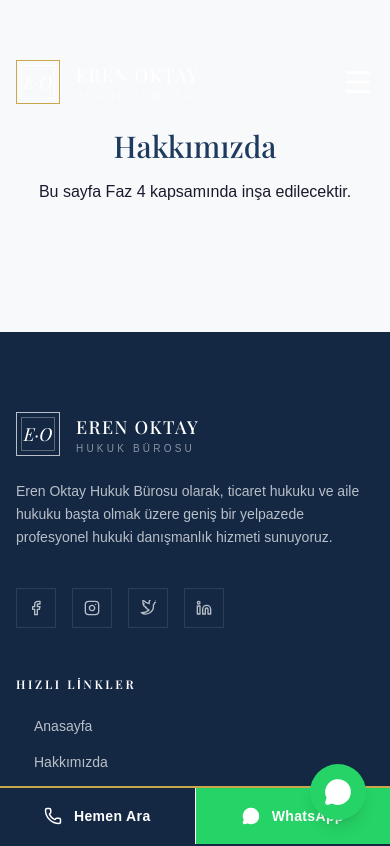
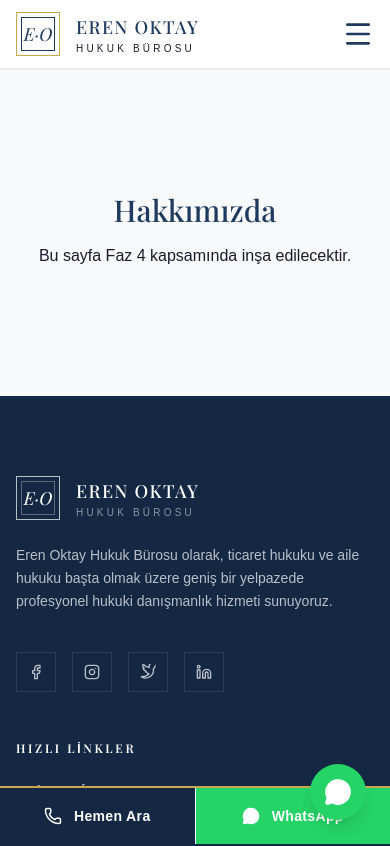
Before and after one commit to emirhanok1/av.erenoktaywebsite, a Next.js app: page /hakkimizda in a window 390 px wide. Shown: the top 846 px of the page. Built offline with nearby package versions, Linux system fonts and the light colour scheme; a web font is replaced by a local one.

Commit message:
feat: design revision faz-a complete

```diff
--- a/src/app/(marketing)/duyurular/page.tsx
+++ b/src/app/(marketing)/duyurular/page.tsx
@@ -6,7 +6,7 @@ export const metadata: Metadata = {
 
 export default function NewsPage() {
   return (
-    <div className="container mx-auto px-4 py-32 text-center">
+    <div className="container mx-auto px-4 pt-48 pb-32 text-center">
       <h1 className="text-3xl font-heading text-navy mb-4">Duyurular</h1>
       <p className="text-muted-foreground">Bu sayfa Faz 4 kapsamında inşa edilecektir.</p>
     </div>
--- a/src/app/(marketing)/hakkimizda/page.tsx
+++ b/src/app/(marketing)/hakkimizda/page.tsx
@@ -6,7 +6,7 @@ export const metadata: Metadata = {
 
 export default function AboutPage() {
   return (
-    <div className="container mx-auto px-4 py-32 text-center">
+    <div className="container mx-auto px-4 pt-48 pb-32 text-center">
       <h1 className="text-3xl font-heading text-navy mb-4">Hakkımızda</h1>
       <p className="text-muted-foreground">Bu sayfa Faz 4 kapsamında inşa edilecektir.</p>
     </div>
--- a/src/app/(marketing)/iletisim/page.tsx
+++ b/src/app/(marketing)/iletisim/page.tsx
@@ -6,7 +6,7 @@ export const metadata: Metadata = {
 
 export default function ContactPage() {
   return (
-    <div className="container mx-auto px-4 py-32 text-center">
+    <div className="container mx-auto px-4 pt-48 pb-32 text-center">
       <h1 className="text-3xl font-heading text-navy mb-4">İletişim</h1>
       <p className="text-muted-foreground">Bu sayfa Faz 4 kapsamında inşa edilecektir.</p>
     </div>
--- a/src/app/(marketing)/kvkk/page.tsx
+++ b/src/app/(marketing)/kvkk/page.tsx
@@ -6,7 +6,7 @@ export const metadata: Metadata = {
 
 export default function PrivacyPage() {
   return (
-    <div className="container mx-auto px-4 py-32 text-center">
+    <div className="container mx-auto px-4 pt-48 pb-32 text-center">
       <h1 className="text-3xl font-heading text-navy mb-4">KVKK Aydınlatma Metni</h1>
       <p className="text-muted-foreground">Bu sayfa Faz 4 kapsamında inşa edilecektir.</p>
     </div>
--- a/src/app/(marketing)/pratik-bilgiler/page.tsx
+++ b/src/app/(marketing)/pratik-bilgiler/page.tsx
@@ -6,7 +6,7 @@ export const metadata: Metadata = {
 
 export default function ArticlesPage() {
   return (
-    <div className="container mx-auto px-4 py-32 text-center">
+    <div className="container mx-auto px-4 pt-48 pb-32 text-center">
       <h1 className="text-3xl font-heading text-navy mb-4">Pratik Bilgiler</h1>
       <p className="text-muted-foreground">Bu sayfa Faz 4 kapsamında inşa edilecektir.</p>
     </div>
--- a/src/app/(marketing)/sss/page.tsx
+++ b/src/app/(marketing)/sss/page.tsx
@@ -6,7 +6,7 @@ export const metadata: Metadata = {
 
 export default function FAQPage() {
   return (
-    <div className="container mx-auto px-4 py-32 text-center">
+    <div className="container mx-auto px-4 pt-48 pb-32 text-center">
       <h1 className="text-3xl font-heading text-navy mb-4">Sıkça Sorulan Sorular</h1>
       <p className="text-muted-foreground">Bu sayfa Faz 4 kapsamında inşa edilecektir.</p>
     </div>
--- a/src/components/common/Header.tsx
+++ b/src/components/common/Header.tsx
@@ -1,6 +1,6 @@
 'use client'
 
-import { useState } from 'react'
+import { useState, useEffect } from 'react'
 import Link from 'next/link'
 import { usePathname } from 'next/navigation'
 import { Phone, Mail, Clock, Menu } from 'lucide-react'
@@ -29,8 +29,16 @@ export default function Header() {
   const { scrollY, scrollPercent } = useScrollPosition()
   const pathname = usePathname()
   const [isOpen, setIsOpen] = useState(false)
+  const [topBarHeight, setTopBarHeight] = useState(40)
 
+  useEffect(() => {
+    const el = document.getElementById('topbar')
+    if (el) setTopBarHeight(el.offsetHeight)
+  }, [])
+
+  const isHomePage = pathname === '/'
   const isScrolled = scrollY > 60
+  const showTransparent = isHomePage && !isScrolled
 
   return (
     <>
@@ -45,6 +53,7 @@ export default function Header() {
 
       {/* TOP BAR */}
       <div
+        id="topbar"
         className={cn(
           "fixed top-0 z-[55] w-full bg-secondary text-white/80 py-2.5 text-xs hidden md:block transition-all duration-300",
           isScrolled ? "opacity-0 -translate-y-full pointer-events-none" : "opacity-100 translate-y-0"
@@ -79,29 +88,35 @@ export default function Header() {
       <header
         className={cn(
           'fixed left-0 right-0 z-50 w-full transition-all duration-300',
-          isScrolled
-            ? 'top-0 bg-white border-b border-border shadow-sm py-3'
-            : 'top-[40px] bg-transparent border-b border-transparent py-5'
+          !showTransparent
+            ? 'bg-white border-b border-border shadow-sm py-3'
+            : 'bg-transparent border-b border-transparent py-5'
         )}
+        style={{
+          top: isScrolled ? '0px' : `${topBarHeight}px`
+        }}
       >
         <div className="container mx-auto px-4 flex justify-between items-center">
           {/* LOGO */}
           <Link href={ROUTES.HOME} className="group flex items-center gap-4 outline-none">
-            <div className="relative w-11 h-11 border-[1.5px] border-accent flex items-center justify-center transition-transform group-hover:scale-105">
-              <div className={cn("absolute inset-1 border transition-colors duration-300", isScrolled ? "border-navy" : "border-white")} />
+            <div className={cn(
+              "relative w-11 h-11 border-[1.5px] flex items-center justify-center transition-transform group-hover:scale-105 duration-300",
+              !showTransparent ? "border-accent" : "border-white/80"
+            )}>
+              <div className={cn("absolute inset-1 border transition-colors duration-300", !showTransparent ? "border-navy" : "border-white")} />
               <span className={cn(
                 "font-heading italic font-medium text-lg relative z-10 transition-colors duration-300",
-                isScrolled ? "text-navy" : "text-white"
+                !showTransparent ? "text-navy" : "text-white"
               )}>E·O</span>
             </div>
             <div className="flex flex-col leading-tight">
               <span className={cn(
                 'font-heading font-medium text-lg tracking-[0.08em] transition-colors duration-300',
-                isScrolled ? 'text-navy' : 'text-white'
+                !showTransparent ? 'text-navy' : 'text-white'
               )}>EREN OKTAY</span>
               <span className={cn(
                 "text-[10px] tracking-[0.32em] uppercase mt-0.5 transition-colors duration-300",
-                isScrolled ? "text-muted-foreground" : "text-white/60"
+                !showTransparent ? "text-muted-foreground" : "text-white/60"
               )}>Hukuk Bürosu</span>
             </div>
           </Link>
@@ -114,7 +129,7 @@ export default function Header() {
                 href={item.href}
                 className={cn(
                   'text-sm font-medium tracking-wide transition-colors relative py-1',
-                  isScrolled
+                  !showTransparent
                     ? pathname === item.href
                       ? 'text-navy after:absolute after:bottom-0 after:left-0 after:right-0 after:h-0.5 after:bg-accent'
                       : 'text-foreground hover:text-navy'
@@ -130,7 +145,10 @@ export default function Header() {
 
           {/* CTA & MOBILE TRIGGER */}
           <div className="flex items-center gap-4">
-            <Button className="hidden sm:flex bg-navy hover:bg-secondary text-white rounded-none px-6 py-6 text-xs font-semibold tracking-widest uppercase items-center gap-3">
+            <Button className={cn(
+              "hidden sm:flex rounded-none px-6 py-6 text-xs font-semibold tracking-widest uppercase items-center gap-3 transition-colors duration-300",
+              !showTransparent ? "bg-navy hover:bg-secondary text-white" : "bg-white hover:bg-white/90 text-navy"
+            )}>
               <div className="w-1.5 h-1.5 bg-accent rounded-full" />
               Randevu Al
             </Button>
@@ -140,7 +158,7 @@ export default function Header() {
                 <button
                   className={cn(
                     "lg:hidden p-0 w-8 h-8 flex items-center justify-center outline-none transition-colors duration-300",
-                    isScrolled ? "text-navy" : "text-white"
+                    !showTransparent ? "text-navy" : "text-white"
                   )}
                   aria-label="Menüyü aç"
                 >
```
Also changed, not shown: src/features/home/components/HeroSlider.tsx (+41 -36 lines), src/features/home/components/ServicesSection.tsx (+12 -4 lines).
